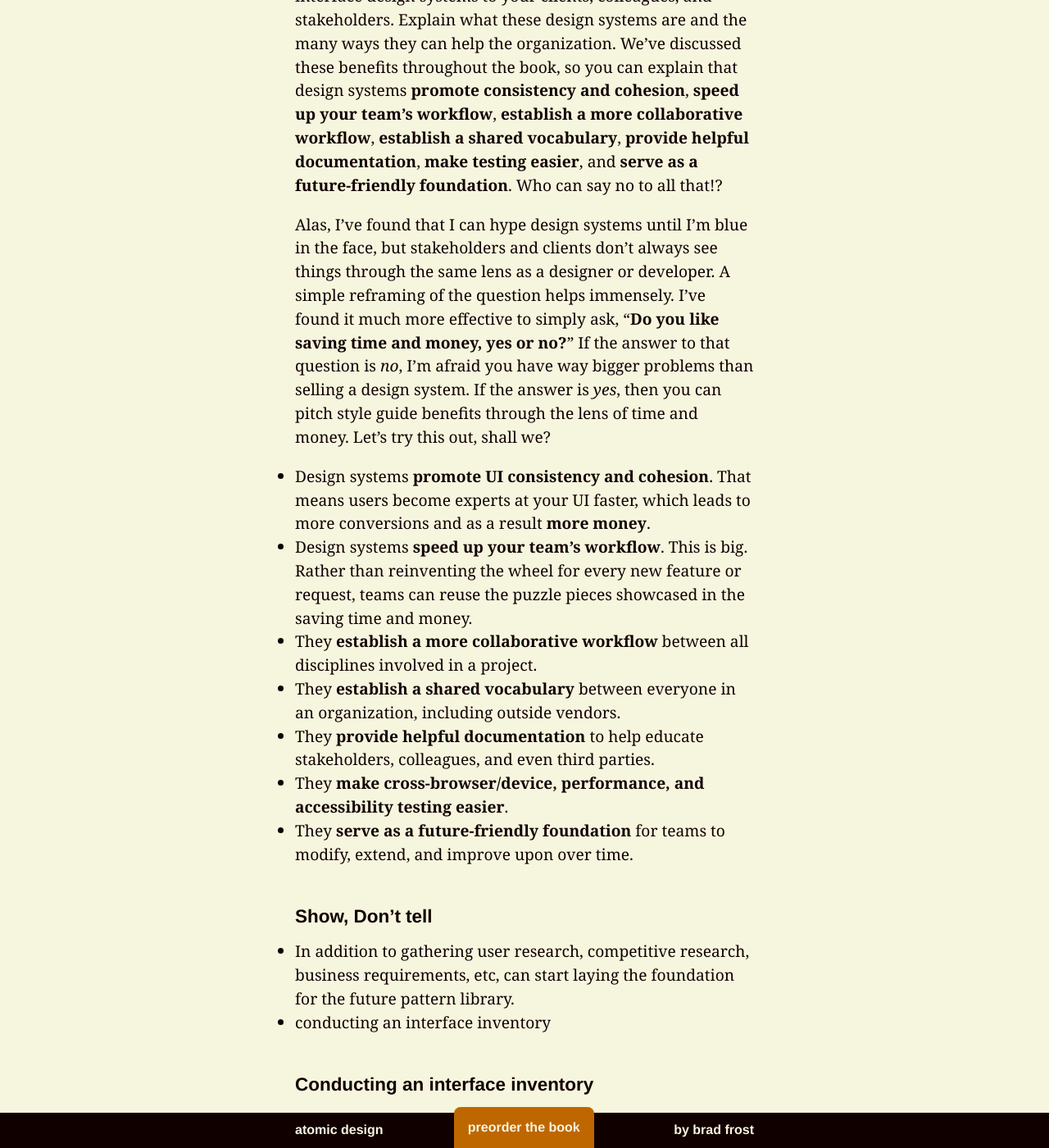
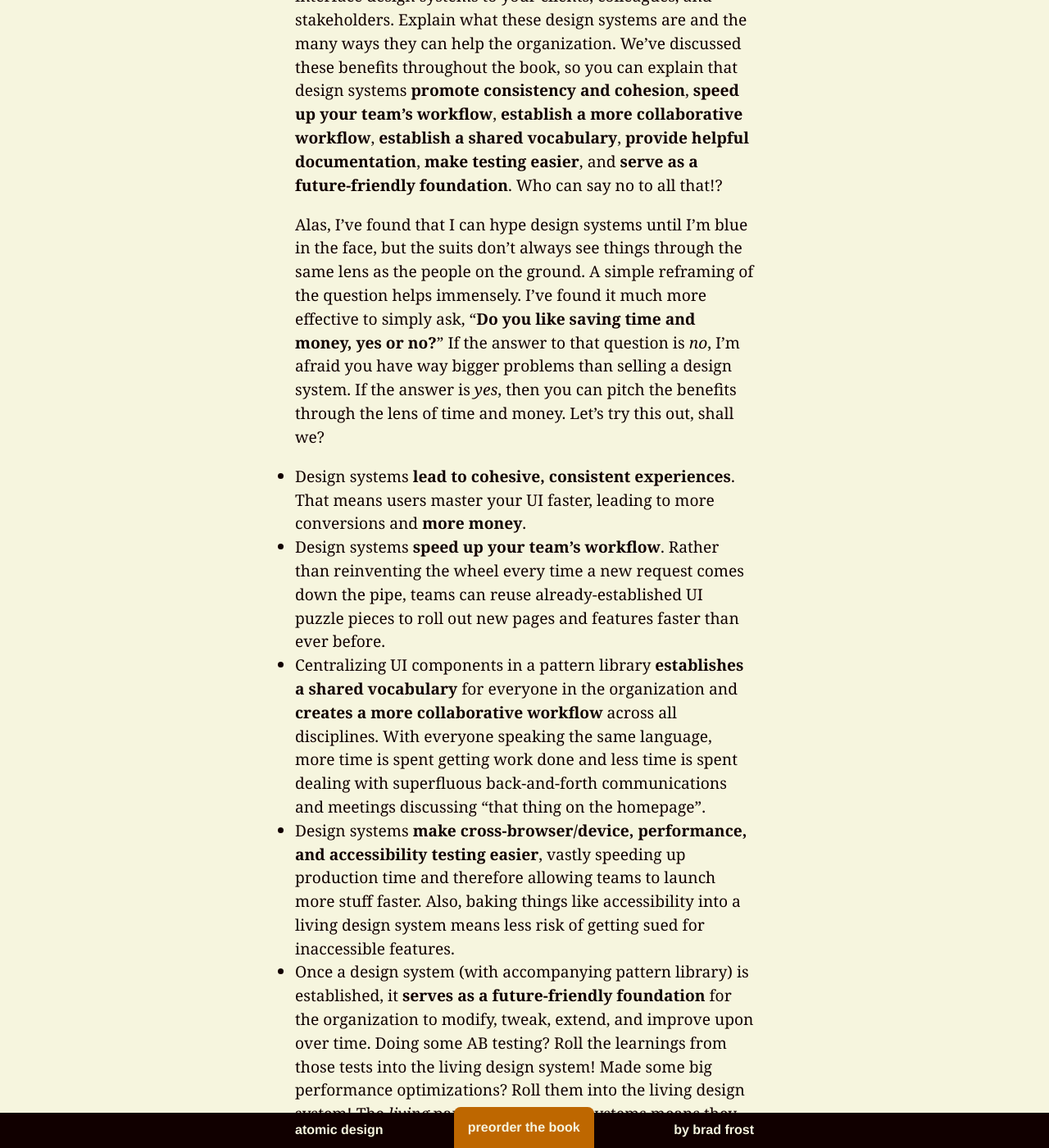
Before and after one commit to bradfrost/atomic-design, a Jekyll site: the page built from chapter-4.md, in a window 1280 px wide and 1400 px high, scrolled down 1969 px. Shown: the whole window at 82% size. Built offline with Jekyll 4.4.1, drawn with Linux system fonts in a browser that asks for light colours; some of the changed text lies outside the part shown.

Commit message:
Chapter 4 draft
Selling design systems

```diff
--- a/chapter-4.md
+++ b/chapter-4.md
@@ -25,17 +25,18 @@ Introducing a new way of doing things is no easy task as it requires changing pe
 
 First things first. It's necessary to introduce the concept of interface design systems to your clients, colleagues, and stakeholders. Explain what these design systems are and the many ways they can help the organization. We've discussed these benefits throughout the book, so you can explain that design systems **promote consistency and cohesion**, **speed up your team's workflow**, **establish a more collaborative workflow**, **establish a shared vocabulary**, **provide helpful documentation**, **make testing easier**, and **serve as a future-friendly foundation**. Who can say no to all that!?
 
-Alas, I've found that I can hype design systems until I'm blue in the face, but stakeholders and clients don't always see things through the same lens as a designer or developer. A simple reframing of the question helps immensely. I've found it much more effective to simply ask, "**Do you like saving time and money, yes or no?**" If the answer to that question is *no*, I'm afraid you have way bigger problems than selling a design system. If the answer is *yes*, then you can pitch style guide benefits through the lens of time and money. Let's try this out, shall we?
+Alas, I've found that I can hype design systems until I'm blue in the face, but the suits don't always see things through the same lens as the people on the ground. A simple reframing of the question helps immensely. I've found it much more effective to simply ask, "**Do you like saving time and money, yes or no?**" If the answer to that question is *no*, I'm afraid you have way bigger problems than selling a design system. If the answer is *yes*, then you can pitch the benefits through the lens of time and money. Let's try this out, shall we?
 
-- Design systems **promote UI consistency and cohesion**. That means users become experts at your UI faster, which leads to more conversions and as a result **more money**.
-- Design systems **speed up your team's workflow**. This is big. Rather than reinventing the wheel for every new feature or request, teams can reuse the puzzle pieces showcased in the  saving time and money.
-- They **establish a more collaborative workflow** between all disciplines involved in a project.
-- They **establish a shared vocabulary** between everyone in an organization, including outside vendors.
-- They **provide helpful documentation** to help educate stakeholders, colleagues, and even third parties.
-- They **make cross-browser/device, performance, and accessibility testing easier**.
-- They **serve as a future-friendly foundation** for teams to modify, extend, and improve upon over time.
+- Design systems **lead to cohesive, consistent experiences**. That means users master your UI faster, leading to more conversions and **more money**.
+- Design systems **speed up your team's workflow**. Rather than reinventing the wheel every time a new request comes down the pipe, teams can reuse already-established UI puzzle pieces to roll out new pages and features faster than ever before.
+- Centralizing UI components in a pattern library **establishes a shared vocabulary** for everyone in the organization and **creates a more collaborative workflow** across all disciplines. With everyone speaking the same language, more time is spent getting work done and less time is spent dealing with superfluous back-and-forth communications and meetings discussing "that thing on the homepage".
+- Design systems **make cross-browser/device, performance, and accessibility testing easier**, vastly speeding up production time and therefore allowing teams to launch more stuff faster. Also, baking things like accessibility into a living design system means less risk of getting sued for inaccessible features.
+- Once a design system (with accompanying pattern library) is established, it **serves as a future-friendly foundation** for the organization to modify, tweak, extend, and improve upon over time. Doing some AB testing? Roll the learnings from those tests into the living design system! Made some big performance optimizations? Roll them into the living design system! The *living* part of living design systems means they can always adapt to meet the future needs of the organization, saving time and money all the while.
+
+Framing things through the lens of time and money helps the people controlling the pursestrings understand why a design system is a worthwhile pursuit. With any luck, these conversations can help get the organization's wheels turning to free up time and budget to make establishing a design system a priority.
 
 ### Show, Don't tell
+
 
 - In addition to gathering user research, competitive research, business requirements, etc, can start laying the foundation for the future pattern library.
 - conducting an interface inventory
```
Also changed, not shown: 2 other files.
